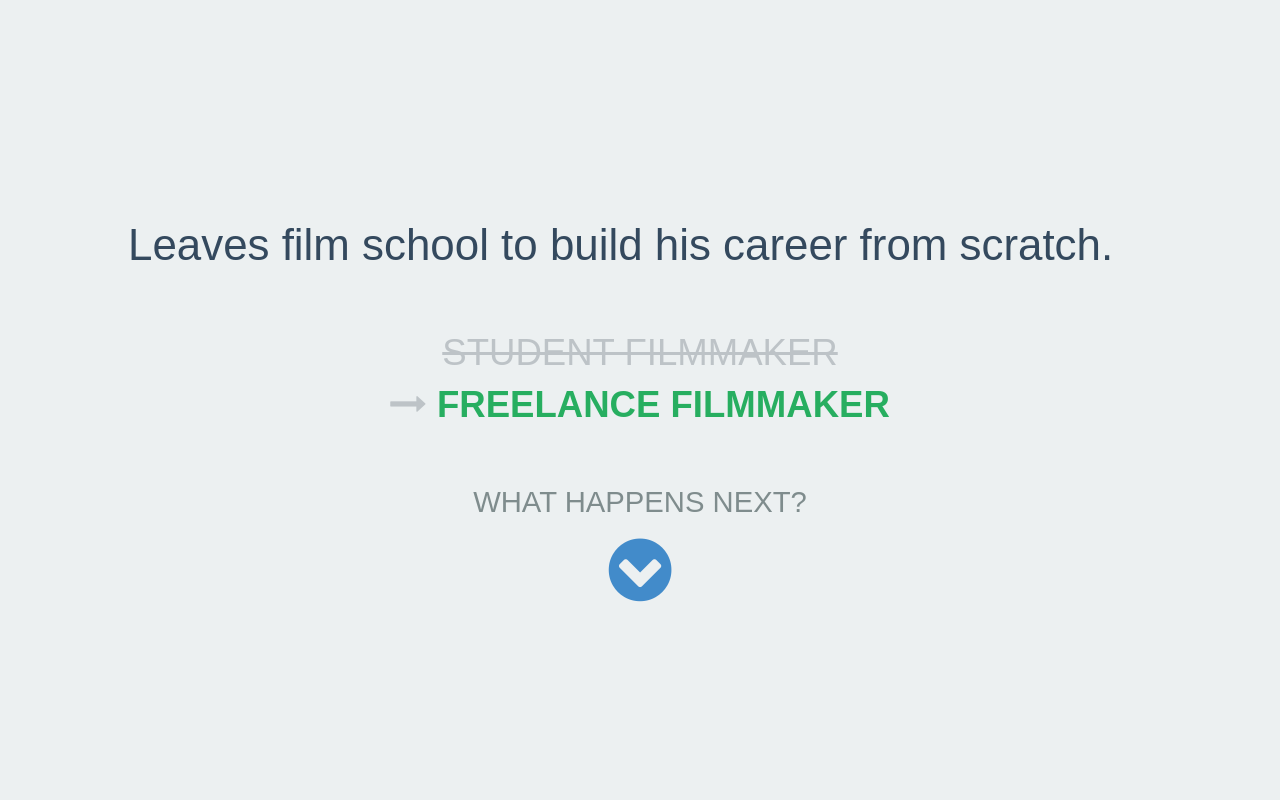
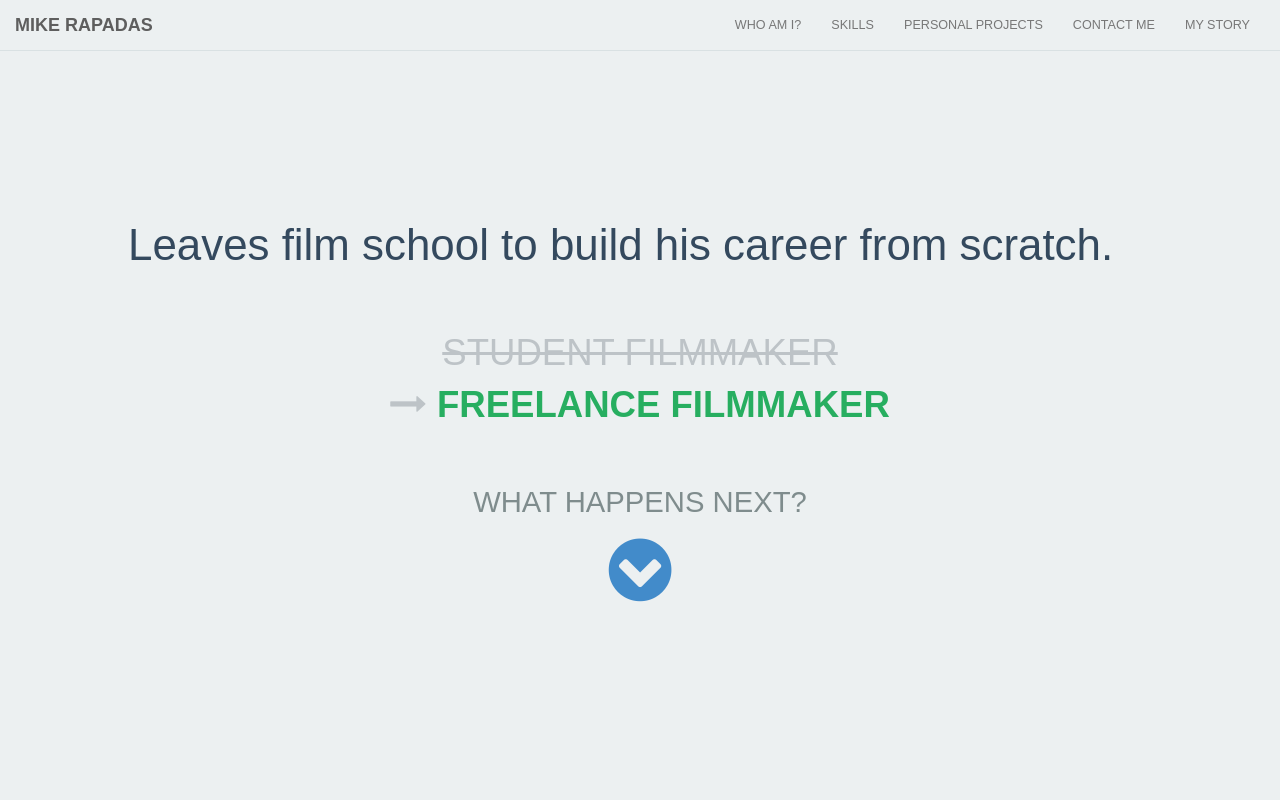
Before and after one commit to mrap/mrap.github.io, a website: page story.html in a window 1280 px wide. Shown: the top 800 px of the page. Drawn offline with Linux system fonts and the light colour scheme.

Commit message:
Story page gets a navigation bar too

```diff
--- a/partials/navigation.html
+++ b/partials/navigation.html
@@ -9,7 +9,7 @@
         <span class="icon-bar"></span>
         <span class="icon-bar"></span>
       </button>
-      <a class="navbar-brand brand" href="#" scroll-to="top">MIKE RAPADAS</a>
+      <a class="navbar-brand brand" href="/" scroll-to="top">MIKE RAPADAS</a>
     </div>
 
     <!-- Navigation Links -->
@@ -19,6 +19,7 @@
         <li><a href="#" scroll-to="skills">Skills</a></li>
         <li><a href="#" scroll-to="portfolio">Personal Projects</a></li>
         <li><a href="#" scroll-to="contact">Contact Me</a></li>
+        <li><a href="/story.html">My Story</a></li>
       </ul>
     </div>
 
--- a/story.html
+++ b/story.html
@@ -10,6 +10,7 @@
   <link rel="stylesheet" href="stylesheets/main.css">
 </head>
 <body>
+  <div ng-include src="'partials/navigation.html'"></div>
   <div class="container">
     <div class="resume" ng-controller="ResumeCtrl">
 
```
